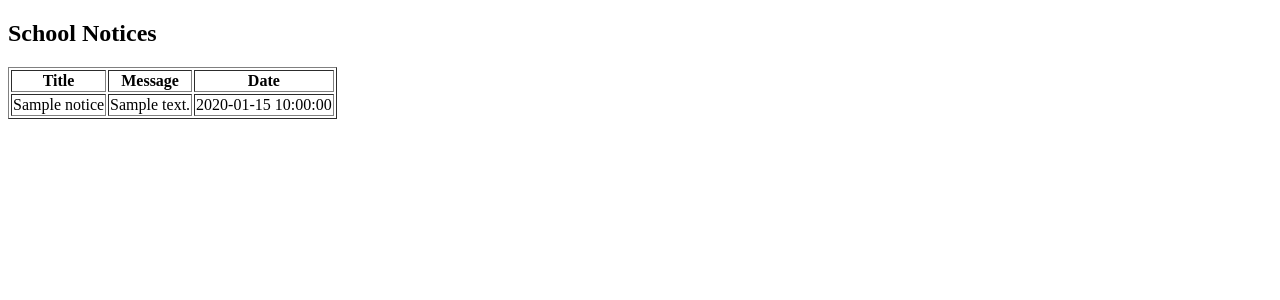
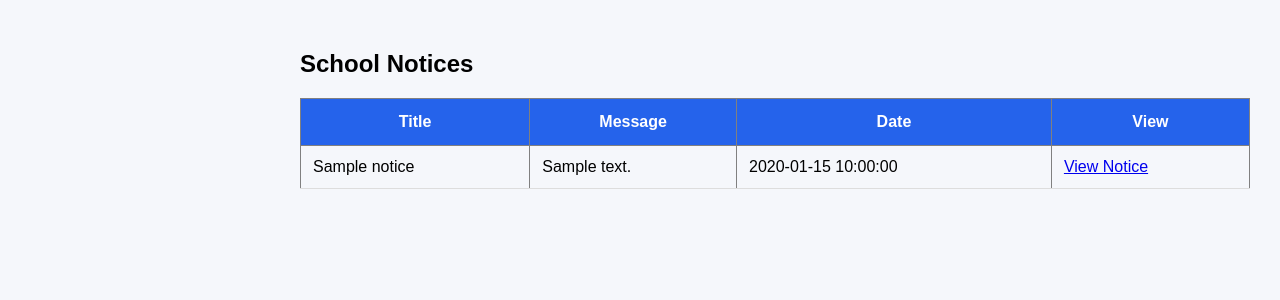
Before and after one commit to ISHWARDHERE/school-erp-new, a FastAPI app: page /view_notices in a window 1280 px wide. Shown: the top 300 px of the page. Run offline with FastAPI, Linux system fonts and the light colour scheme; tables that the repository leaves empty or names only in its code hold one stand-in row (values such as "Sample post"); data that the repository does not hold is empty.

Commit message:
Added notice details page

```diff
--- a/main.py
+++ b/main.py
@@ -2204,3 +2204,25 @@ def view_notices(request: Request):
         name="view_notices.html",
         context={"notices": notices}
     )
+
+@app.get("/notice/{notice_id}", response_class=HTMLResponse)
+def notice_details(request: Request, notice_id: int):
+
+    conn = connect_db()
+    cursor = conn.cursor(dictionary=True)
+
+    cursor.execute(
+        "SELECT * FROM notices WHERE id=%s",
+        (notice_id,)
+    )
+
+    notice = cursor.fetchone()
+    conn.close()
+
+    return templates.TemplateResponse(
+        request=request,
+        name="notice_details.html",
+        context={
+            "notice": notice
+        }
+    )
--- a/templates/view_notices.html
+++ b/templates/view_notices.html
@@ -2,27 +2,37 @@
 <html>
 <head>
     <title>View Notices</title>
+    <link rel="stylesheet" href="/static/style.css">
 </head>
 <body>
 
+<div class="main">
     <h2>School Notices</h2>
 
-<table border="1">
+    <table border="1" width="100%">
         <tr>
             <th>Title</th>
             <th>Message</th>
             <th>Date</th>
+            <th>View</th>
         </tr>
 
         {% for n in notices %}
         <tr>
             <td>{{ n.title }}</td>
-        <td>{{ n.message }}</td>
+            <td>{{ n.notice_text }}</td>
             <td>{{ n.notice_date }}</td>
+            <td>
+                <a href="/notice/{{ n.id }}">
+                    View Notice
+                </a>
+            </td>
         </tr>
         {% endfor %}
 
     </table>
 
+</div>
+
 </body>
 </html>
```
Also changed, not shown: templates/notice_details.html (added, +28 -0 lines). Lines whose indentation alone changed are shown as unchanged.
